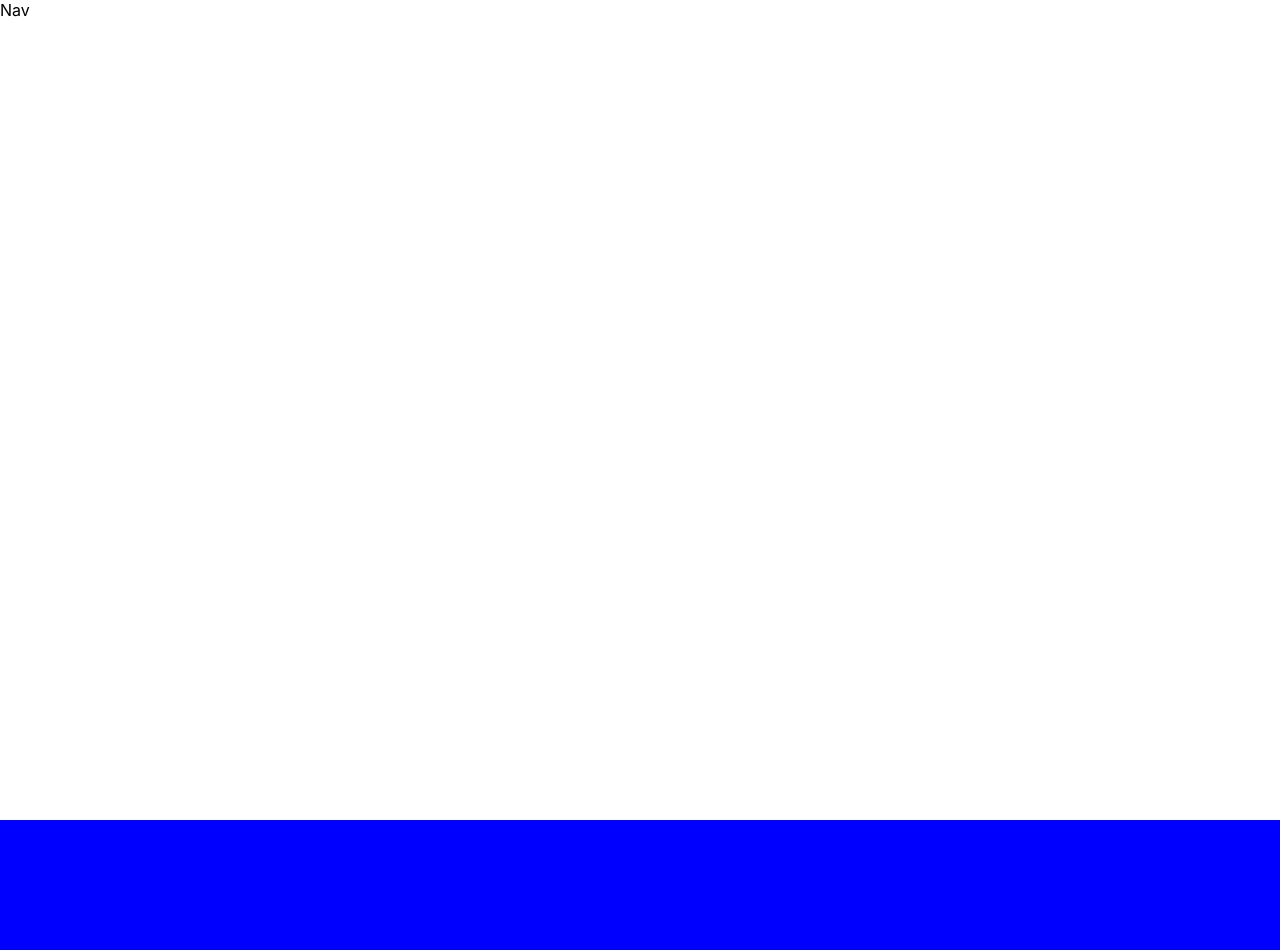
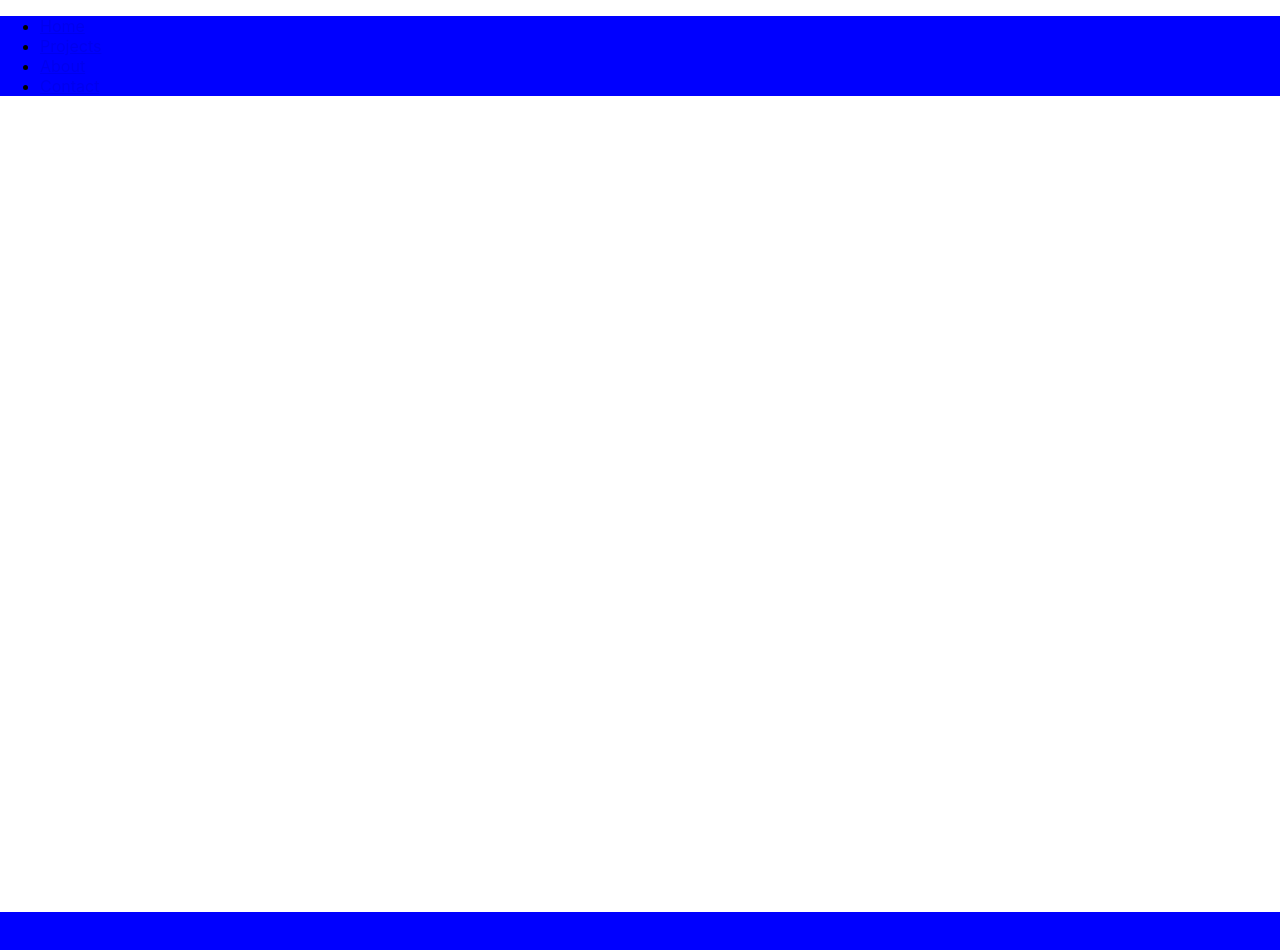
Before and after one commit to 312akim/react-portfolio-website, a React (Create React App) app: page / in a window 1280 px wide. Shown: the top 950 px of the page. Built offline with nearby package versions, Linux system fonts and the light colour scheme.

Commit message:
Nav bar initial setup & added to MainComponent

```diff
--- a/src/component/container/Main/MainComponent.js
+++ b/src/component/container/Main/MainComponent.js
@@ -1,15 +1,16 @@
 import React, { useState } from 'react';
+import { StyledMainContainer } from './MainComponentStyles';
 import { AboutComponent } from '../../presentational/About/AboutComponent';
 import { ContactComponent } from '../../presentational/Contact/ContactComponent';
 import { LandingComponent } from '../../presentational/Landing/LandingComponent';
 import { ProjectContainer } from '../../presentational/Projects/ProjectsComponent';
-import { StyledMainContainer } from './MainComponentStyles';
+import { NavBar } from '../../presentational/NavBar/NavComponent';
 
 const MainComponent = () => {
 
     return (
         <StyledMainContainer>
-            <div>Nav</div>
+            <NavBar />
             <LandingComponent />
             <ProjectContainer />
             <AboutComponent />
--- a/src/component/presentational/About/AboutComponent.js
+++ b/src/component/presentational/About/AboutComponent.js
@@ -4,7 +4,9 @@ import { LightSection } from '../../../shared/sharedComponents/SectionComponent'
 export const AboutComponent = () => {
     return (
         <LightSection>
-
+            <div>
+                About Section
+            </div>
         </LightSection>
     )
 }
--- /dev/null
+++ b/src/component/presentational/NavBar/NavComponent.js
@@ -0,0 +1,15 @@
+import React from 'react';
+import { StyledNavContainer } from './NavComponentStyles';
+
+export const NavBar = () => {
+    return (
+        <StyledNavContainer>
+          <ul>
+            <li><a href="#">Home</a></li>
+            <li><a href="#">Projects</a></li>
+            <li><a href="#">About</a></li>
+            <li><a href="#">Contact</a></li>
+          </ul>
+        </StyledNavContainer>
+    );
+}
--- /dev/null
+++ b/src/component/presentational/NavBar/NavComponentStyles.js
@@ -0,0 +1,6 @@
+import styles from 'styled-components';
+import COLORS from '../../../shared/design/colorTheme';
+
+export const StyledNavContainer = styles.div`
+    background: ${COLORS.primaryDark};
+`
```
Also changed, not shown: 1 other file (tests, documents, lock files or other folders).
